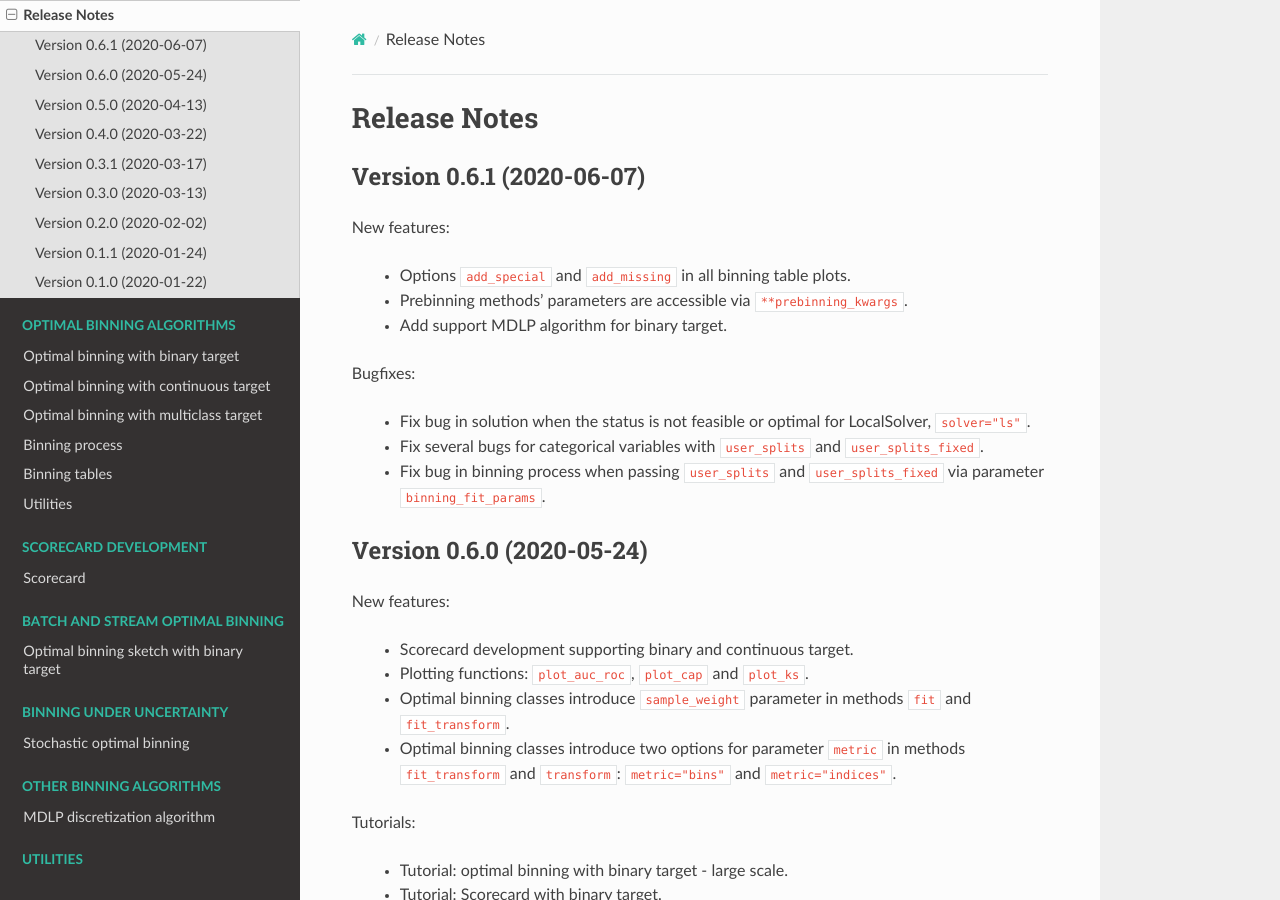
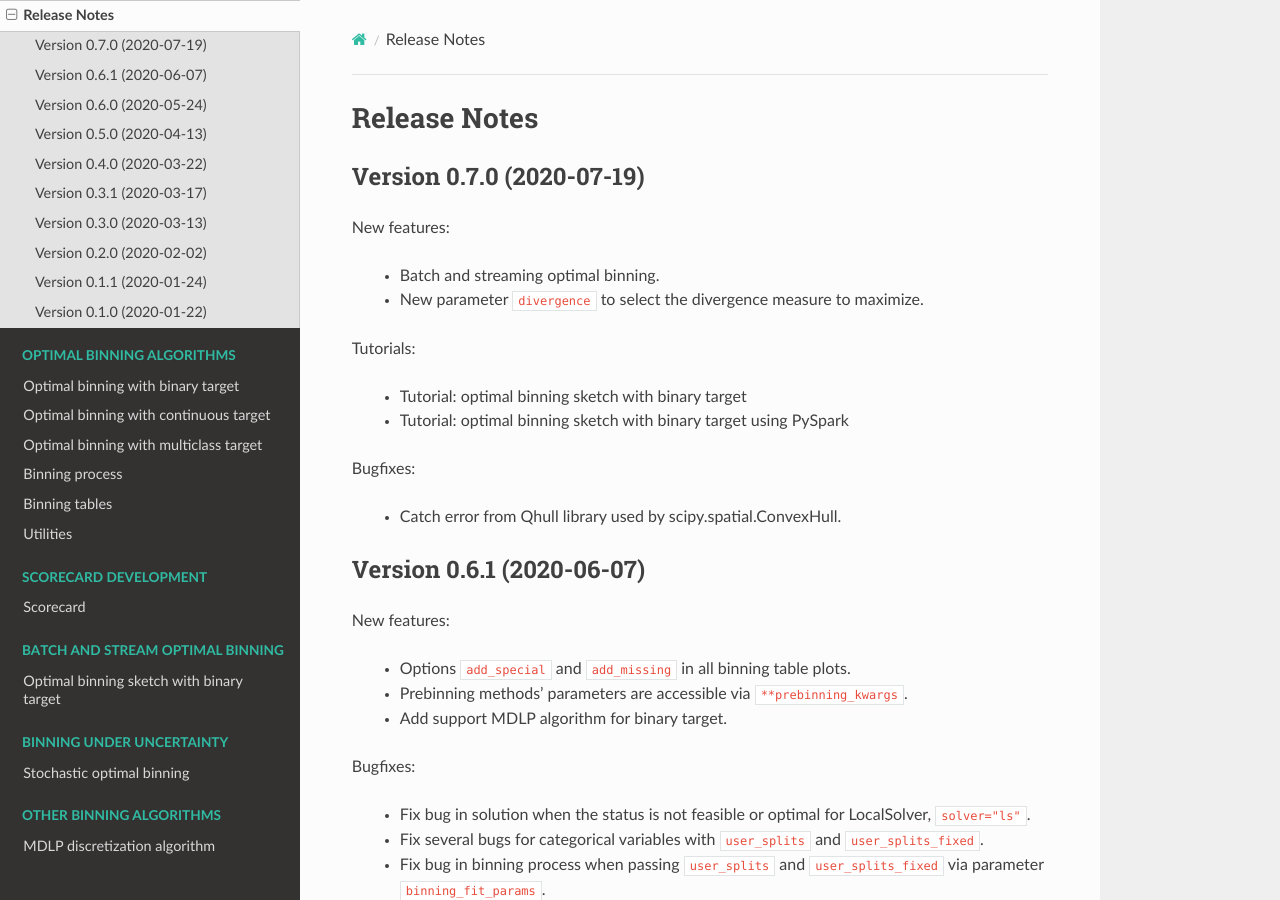
Before and after one commit to guillermo-navas-palencia/optbinning, a Sphinx documentation site: the page built from doc/source/release_notes.rst, in a window 1280 px wide and 900 px high. Built offline with Sphinx 7.4.7 and the Read the Docs theme 2.0.0, drawn with Linux system fonts in a browser that asks for light colours.

Commit message:
Update release notes

```diff
--- a/doc/source/release_notes.rst
+++ b/doc/source/release_notes.rst
@@ -1,5 +1,22 @@
 Release Notes
 =============
+
+Version 0.7.0 (2020-07-19)
+--------------------------
+
+New features:
+
+   - Batch and streaming optimal binning.
+   - New parameter ``divergence`` to select the divergence measure to maximize.
+
+Tutorials:
+
+   - Tutorial: optimal binning sketch with binary target
+   - Tutorial: optimal binning sketch with binary target using PySpark
+
+Bugfixes:
+
+   - Catch error from Qhull library used by scipy.spatial.ConvexHull.
 
 
 Version 0.6.1 (2020-06-07)
```
